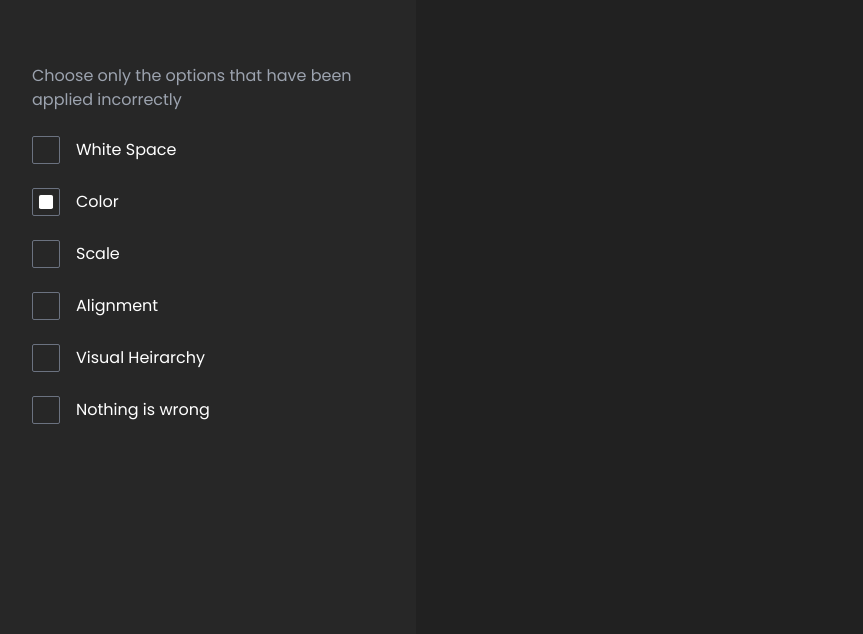
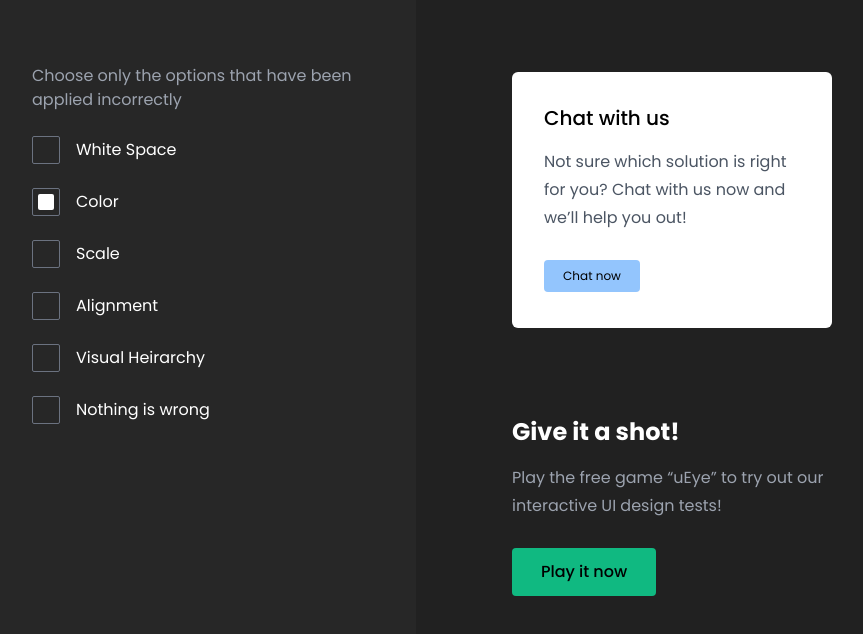
Before and after one commit to KrishnaDhingra/micro-animations, a React (Create React App) app: page / in a window 1280 px wide. Shown: the top 634 px of the page, without its empty margins (224-1087 px from the left). Built offline with nearby package versions, Linux system fonts and the light colour scheme.

Commit message:
almost done

```diff
--- a/src/App.js
+++ b/src/App.js
@@ -14,12 +14,14 @@ function App() {
     },
     visible:{
       y:[0, 0, 0, 0, distance, distance, distance, distance, distance*2, distance*2, distance*2, distance*2, 0],
-      scale: [1, 1, 0.6, 1, 1, 1, 1, 0.6, 1, 1, 1, 1, 0.6, 1, 1],
+      scale: [1, 1, 1, 1, 1, 0.6, 1, 1, 1, 1, 1, 1, 1, 1, 0.6, 1, 1, 1, 1, 1, 1, 1, 1, 0.6, 1, 1, 1],
       transition: {
-        duration: 12
+        duration: 12,
+        repeat: Infinity
       }
     }
   }
+
 
   return (
     <div className="container flex w-full h-screen">
@@ -49,11 +51,55 @@ function App() {
             )
           })}
 
+          <motion.div
+            className="flex flex-col p-4 gap-2 pop-up h-24 w-96 bg-blue-300 rounded-md justify-center items-start"
+            initial={{
+              x:200,
+              y:-310,
+              display: 'none'
+            }}
+            animate={{
+              x: 220,
+              y:-310,
+              display: ['flex', 'hidden', 'hidden', 'hidden', 'hidden', 'flex'],
+              transition:{
+                duration: 12,
+                type: 'spring',
+                stiffness: 1000,
+                repeat: Infinity
+              }
+            }}
+          >
+            <p className="text-red-500 text-base font-medium tracking-wider">Oops!</p>
+            <p className="text-gray-300 text-base font-normal">Nope! Nothing went wrong</p>
+          </motion.div>
+
 
         </div>
       </div>
-      <div className="right_container flex flex-col justify-start w-1/2 h-full bg-gray-300 p-10">
+      <div className="right_container flex flex-col justify-start w-1/2 h-full bg-gray-300 p-10 px-16">
+        <div className="flex flex-col justify-start gap-6 items-start h-full w-96 p-8">
 
+          <motion.div
+            className="flex flex-col p-8 gap-4 bg-white rounded-md w-full h-64"
+            whileHover={{scale:1.1}}
+            animate={{
+              transition:{
+                duration: 1
+              }
+            }}
+          >
+            <p className="text-black font-medium text-xl">Chat with us</p>
+            <p className="text-gray-600 font-normal text-md leading-7">Not sure which solution is right for you? Chat with us now and we’ll help you out!</p>
+            <button className="bg-blue-300 rounded mt-3 p-2 text-xs w-24">Chat now</button>
+          </motion.div>
+
+          <div className="flex flex-col gap-4">
+            <p className="font-bold text-2xl text-white mt-16">Give it a shot!</p>
+            <p className="text-gray-400 font-normal text-md leading-7">Play the free game “uEye” to try out our interactive UI design tests!</p>
+            <button className="bg-green-500 rounded mt-3 p-3 font-medium text-base w-36">Play it now</button>
+          </div>
+        </div>
       </div>
     </div>
   );
--- a/src/index.css
+++ b/src/index.css
@@ -16,3 +16,6 @@
 .right_container{
     background-color: #212121;
 }
+.pop-up{
+    background-color: #353434;
+}
```
